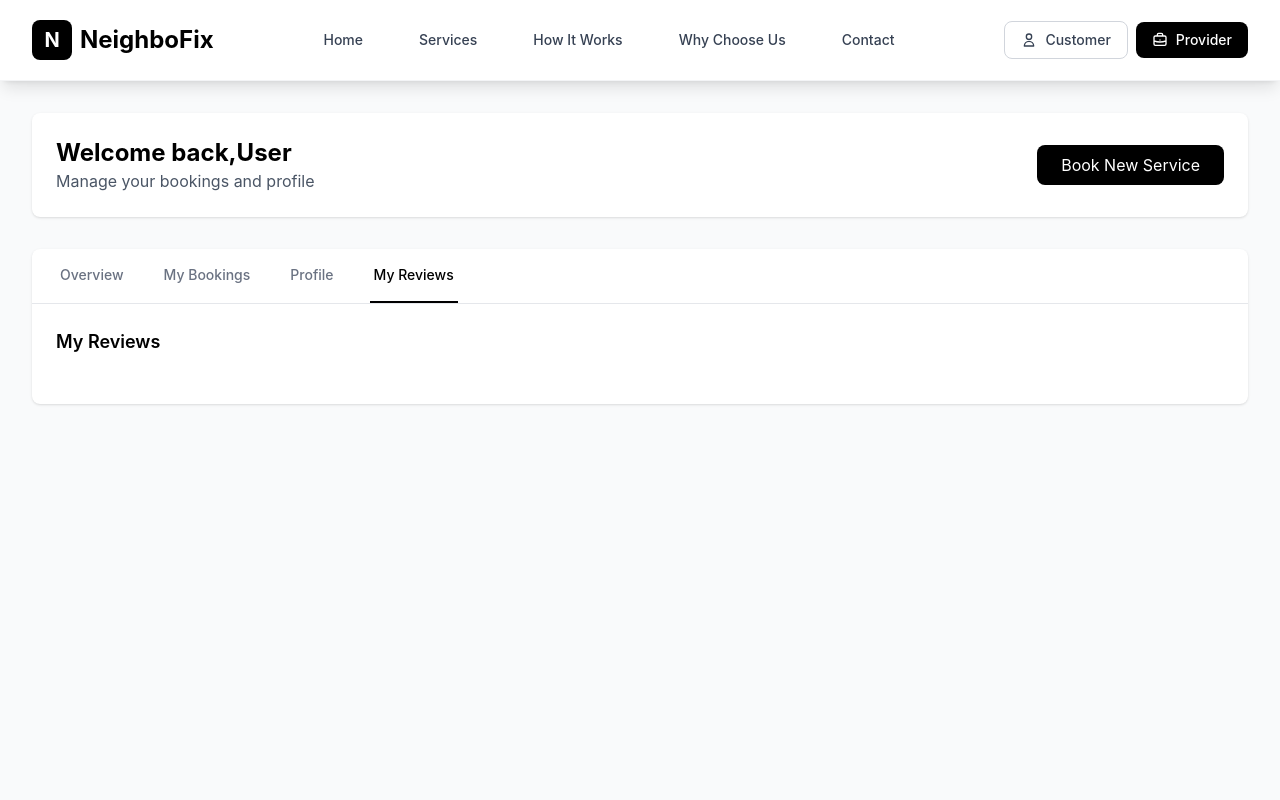
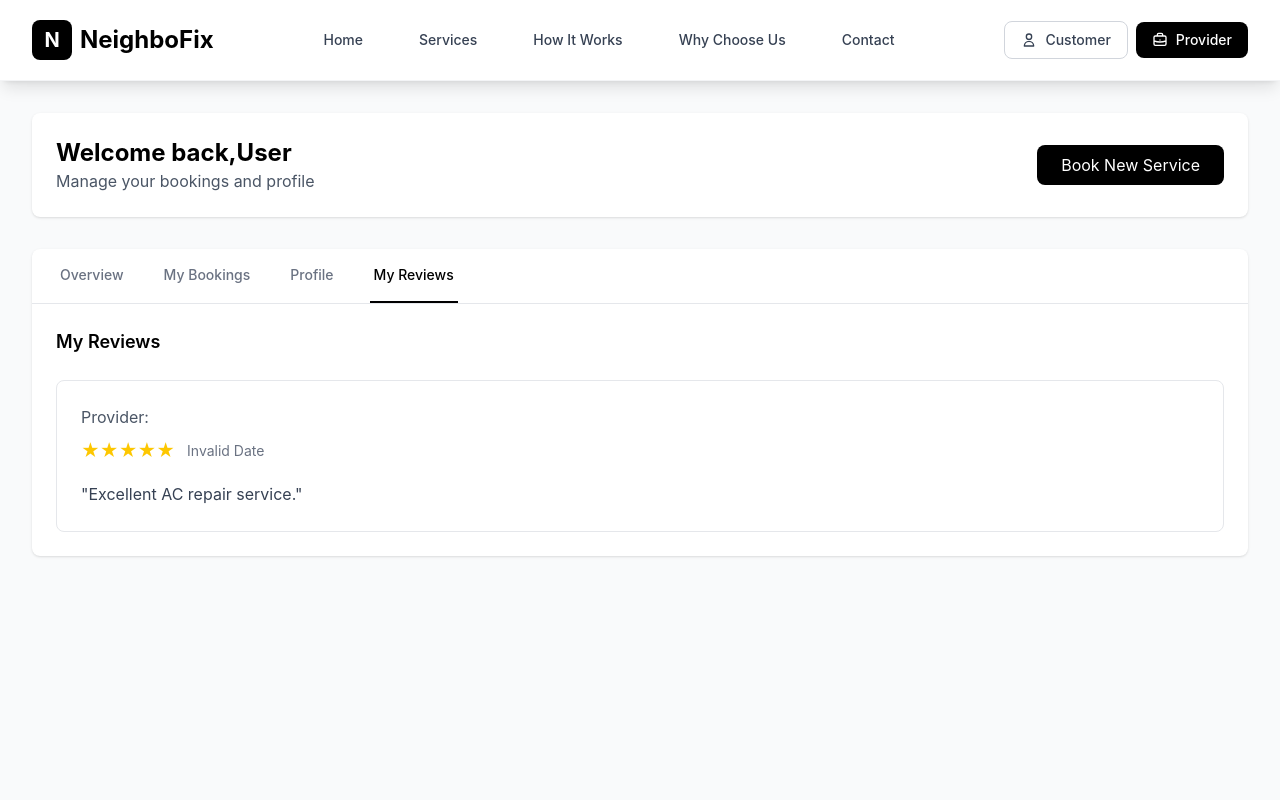
Before and after one commit to ARIngale/NeighboFix, a React (Vite) app in the folder Frontend/: page /customer-dashboard in a window 1280 px wide. Both pictures are taken after a click on the button "My Reviews". Shown: the top 800 px of the page. Built offline with nearby package versions, Linux system fonts and the light colour scheme.

Commit message:
Reviews tab updated in CustomerDashboard page

```diff
--- a/Frontend/src/pages/CustomerDashboard.jsx
+++ b/Frontend/src/pages/CustomerDashboard.jsx
@@ -119,6 +119,16 @@ const CustomerDashboard = () => {
             return status
         }
       }
+
+      const renderStars = (rating) => {
+        return [...Array(5)].map((_, index) => (
+          <span key={index} className={`text-lg ${index < rating ? "text-yellow-400" : "text-gray-300"}`}>
+            ★
+          </span>
+        ))
+      }
+
+
   return (
     <div className="min-h-screen bg-gray-50 py-8">
       <div className="max-w-7xl mx-auto px-4 sm:px-6 lg:px-8">
@@ -474,9 +484,40 @@ const CustomerDashboard = () => {
             )}
 
             {/* Reviews Tab */}
-            {activeTab === "reviews" && (
+               {/* Reviews Tab */}
+               {activeTab === "reviews" && (
               <div>
                 <h3 className="text-lg font-semibold text-black mb-6">My Reviews</h3>
+
+                {reviews.length === 0 ? (
+                  <div className="text-center py-12">
+                    <div className="text-6xl mb-4">⭐</div>
+                    <h3 className="text-xl font-semibold text-black mb-2">No reviews yet</h3>
+                    <p className="text-gray-600">Complete a service to leave your first review!</p>
+                  </div>
+                ) : (
+                  <div className="space-y-4">
+                    {reviews.map((review) => (
+                      <div key={review._id} className="border border-gray-200 rounded-lg p-6">
+                        <div className="flex justify-between items-start mb-4">
+                          <div>
+                            <h4 className="text-lg font-semibold text-black">{review.serviceName}</h4>
+                            <p className="text-gray-600">
+                              Provider: {review.providerId?.businessName || review.providerId?.name}
+                            </p>
+                            <div className="flex items-center mt-2">
+                              <div className="flex items-center mr-3">{renderStars(review.rating)}</div>
+                              <span className="text-sm text-gray-500">
+                                {new Date(review.createdAt).toLocaleDateString()}
+                              </span>
+                            </div>
+                          </div>
+                        </div>
+                        <p className="text-gray-700 leading-relaxed">"{review.comment}"</p>
+                      </div>
+                    ))}
+                  </div>
+                )}
               </div>
             )}
           </div>
```
